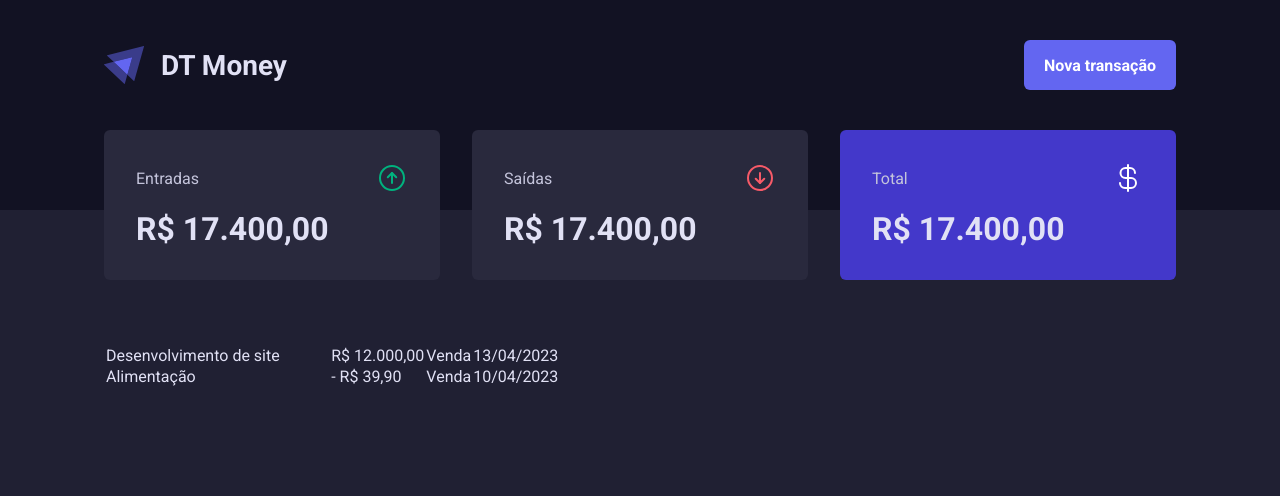
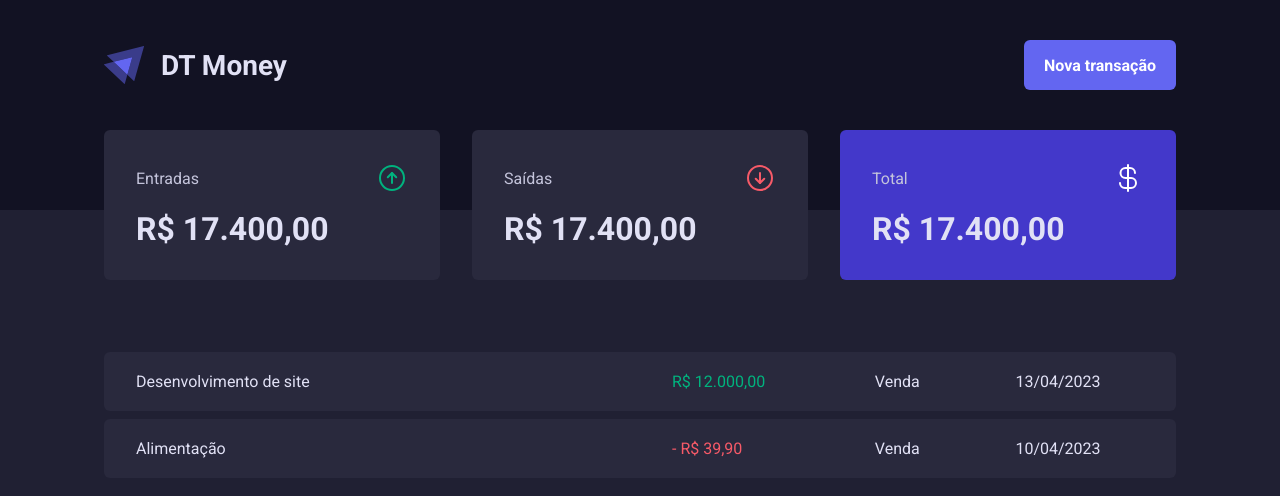
Before and after one commit to Giovani-O/ignite-dt-money, a React (Vite) app: page / in a window 1280 px wide. Shown: the top 496 px of the page. Built offline with nearby package versions, Linux system fonts and the light colour scheme.

Commit message:
feat: Adds table styles

```diff
--- a/src/pages/transactions/index.tsx
+++ b/src/pages/transactions/index.tsx
@@ -1,6 +1,10 @@
 import { Header } from '../../components/header'
 import { Summary } from '../../components/summary'
-import { TransactionsContainer } from './styles'
+import {
+  PriceHightlight,
+  TransactionsContainer,
+  TransactionsTable,
+} from './styles'
 
 export function Transactions() {
   return (
@@ -9,22 +13,26 @@ export function Transactions() {
       <Summary />
 
       <TransactionsContainer>
-        <table>
+        <TransactionsTable>
           <tbody>
             <tr>
               <td width="50%">Desenvolvimento de site</td>
-              <td>R$ 12.000,00</td>
+              <td>
+                <PriceHightlight variant="income">R$ 12.000,00</PriceHightlight>
+              </td>
               <td>Venda</td>
               <td>13/04/2023</td>
             </tr>
             <tr>
               <td width="50%">Alimentação</td>
-              <td>- R$ 39,90</td>
+              <td>
+                <PriceHightlight variant="outcome">- R$ 39,90</PriceHightlight>
+              </td>
               <td>Venda</td>
               <td>10/04/2023</td>
             </tr>
           </tbody>
-        </table>
+        </TransactionsTable>
       </TransactionsContainer>
     </main>
   )
--- a/src/pages/transactions/styles.ts
+++ b/src/pages/transactions/styles.ts
@@ -6,3 +6,35 @@ export const TransactionsContainer = styled.section`
   margin: 4rem auto 0;
   padding: 0 1.5rem;
 `
+export const TransactionsTable = styled.table`
+  width: 100%;
+  border-collapse: separate;
+  border-spacing: 0 0.5rem;
+  /* margin-top: 1.5rem; */
+
+  td {
+    padding: 1.25rem 2rem;
+    background: ${(props) => props.theme['primary-700']};
+
+    &:first-child {
+      border-top-left-radius: 6px;
+      border-bottom-left-radius: 6px;
+    }
+
+    &:last-child {
+      border-top-right-radius: 6px;
+      border-bottom-right-radius: 6px;
+    }
+  }
+`
+
+interface PriceHighlightProps {
+  variant: 'income' | 'outcome'
+}
+
+export const PriceHightlight = styled.span<PriceHighlightProps>`
+  color: ${(props) =>
+    props.variant === 'income'
+      ? props.theme['green-300']
+      : props.theme['red-300']};
+`
```
